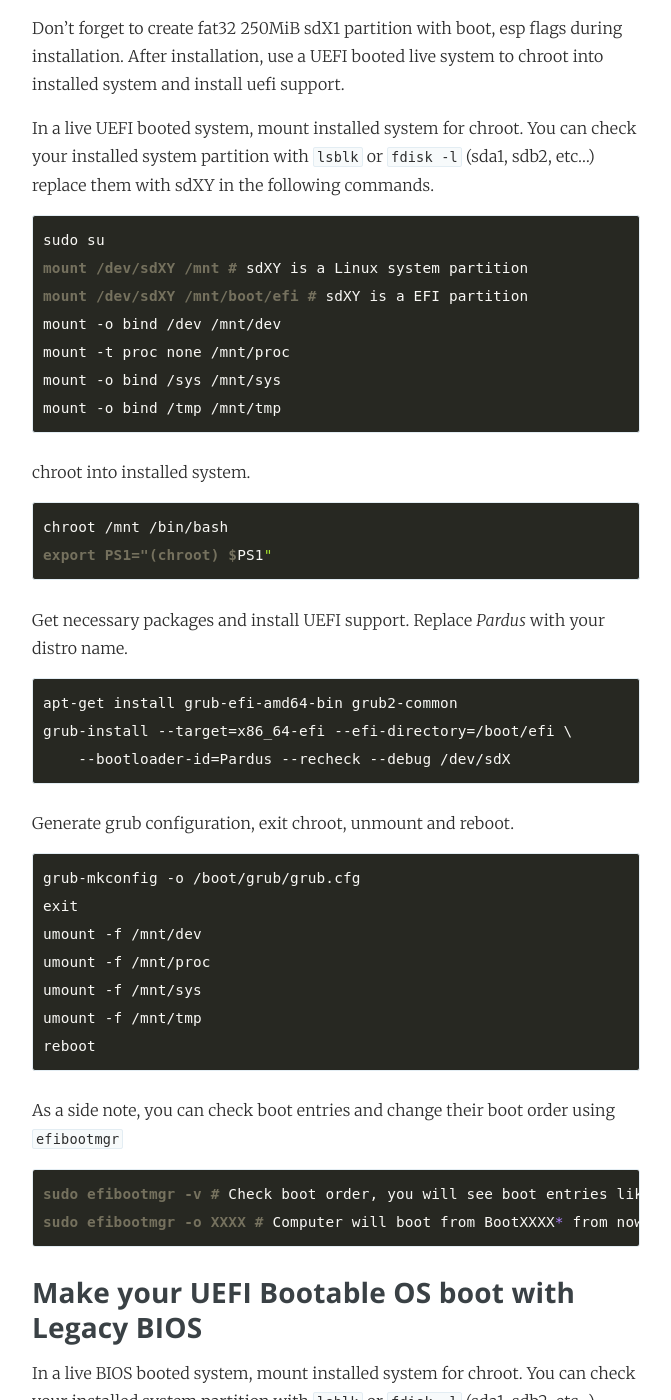
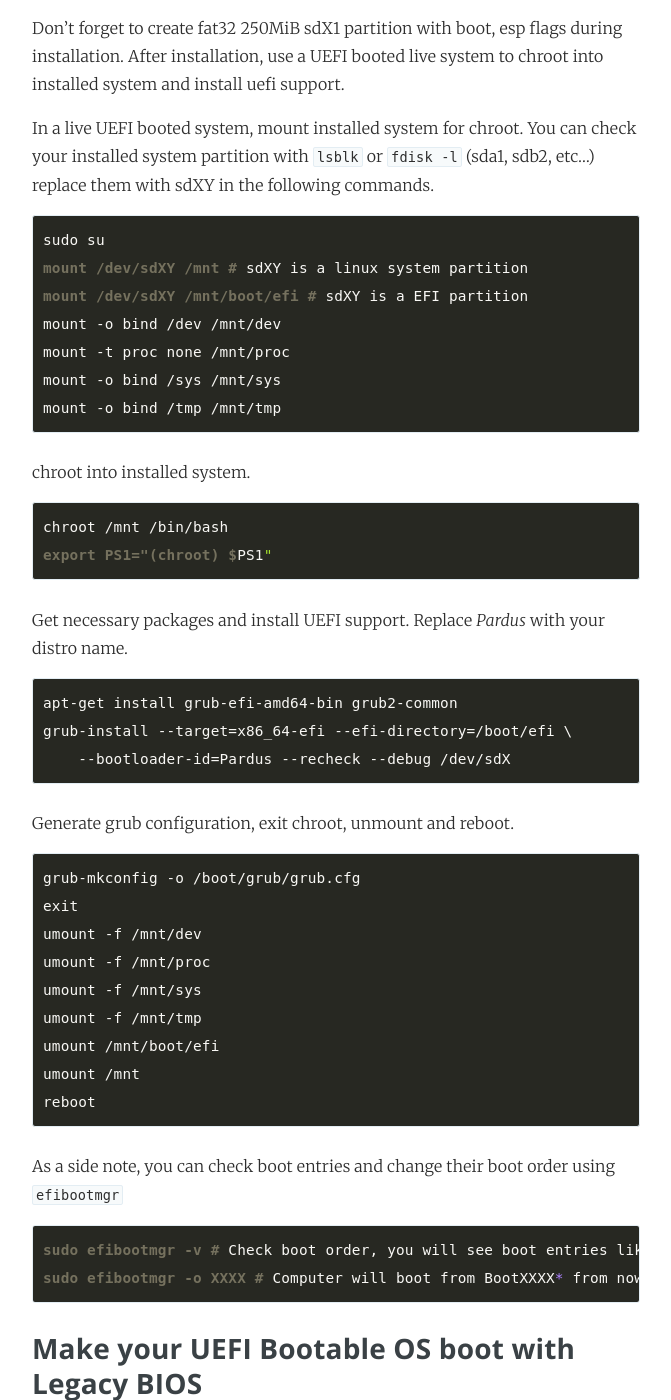
Before and after one commit to gokhanettin/gokhanettin.github.io, a Jekyll site: the page built from _posts/2015-09-02-grub-uefi-and-legacy-multiboot-from-a-usb-stick.md, in a window 1280 px wide and 1400 px high, scrolled down 3207 px. Shown: the whole window, without its empty margins (304-975 px from the left). Built offline with Jekyll 4.4.1, drawn with Linux system fonts in a browser that asks for light colours; some of the changed text lies outside the part shown.

Commit message:
Fix incomplete umount snippets

```diff
--- a/_posts/2015-09-02-grub-uefi-and-legacy-multiboot-from-a-usb-stick.md
+++ b/_posts/2015-09-02-grub-uefi-and-legacy-multiboot-from-a-usb-stick.md
@@ -137,7 +137,7 @@ replace them with sdXY in the following commands.
 
 {% highlight console %}
 sudo su
-mount /dev/sdXY /mnt # sdXY is a Linux system partition
+mount /dev/sdXY /mnt # sdXY is a linux system partition
 mount /dev/sdXY /mnt/boot/efi # sdXY is a EFI partition
 mount -o bind /dev /mnt/dev
 mount -t proc none /mnt/proc
@@ -170,6 +170,8 @@ umount -f /mnt/dev
 umount -f /mnt/proc
 umount -f /mnt/sys
 umount -f /mnt/tmp
+umount /mnt/boot/efi
+umount /mnt
 reboot
 {% endhighlight %}
 
@@ -190,7 +192,7 @@ replace them with sdXY in the following commands.
 
 {% highlight console %}
 sudo su
-mount /dev/sdXY /mnt # sdXY is Linux system partition
+mount /dev/sdXY /mnt # sdXY is a linux system partition
 mount -o bind /dev /mnt/dev
 mount -t proc none /mnt/proc
 mount -o bind /sys /mnt/sys
@@ -222,5 +224,6 @@ umount -f /mnt/dev
 umount -f /mnt/proc
 umount -f /mnt/sys
 umount -f /mnt/tmp
+umount /mnt
 reboot
 {% endhighlight %}
```
